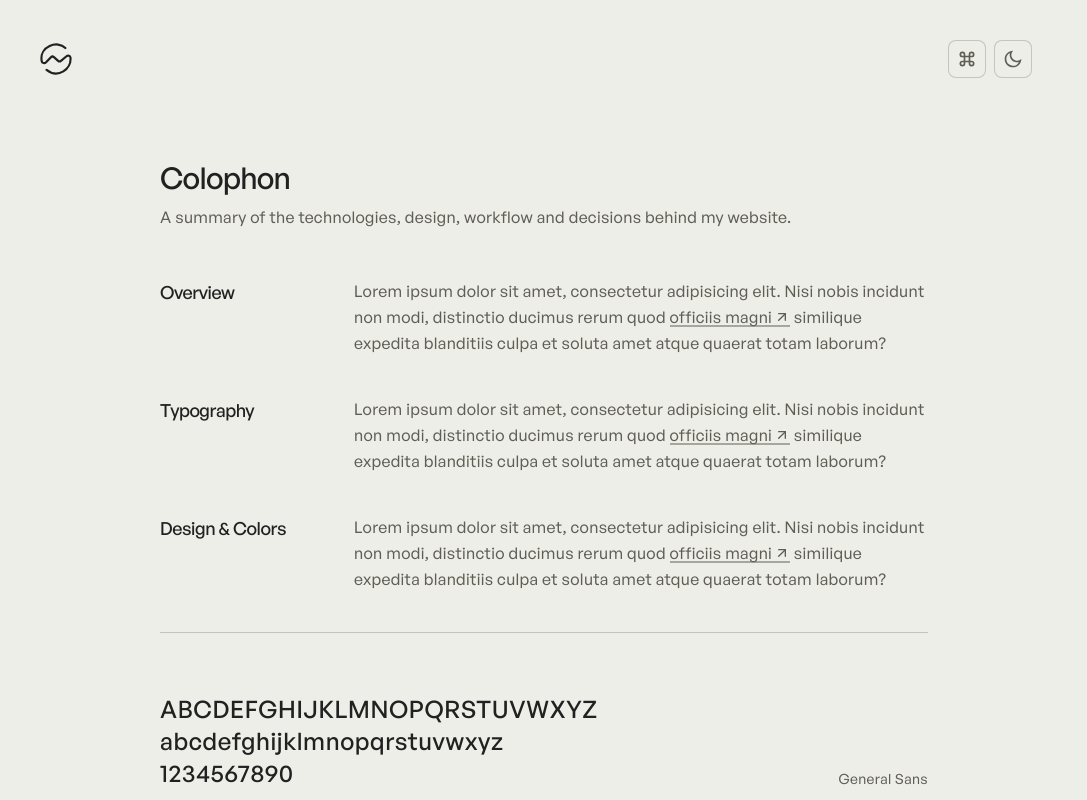
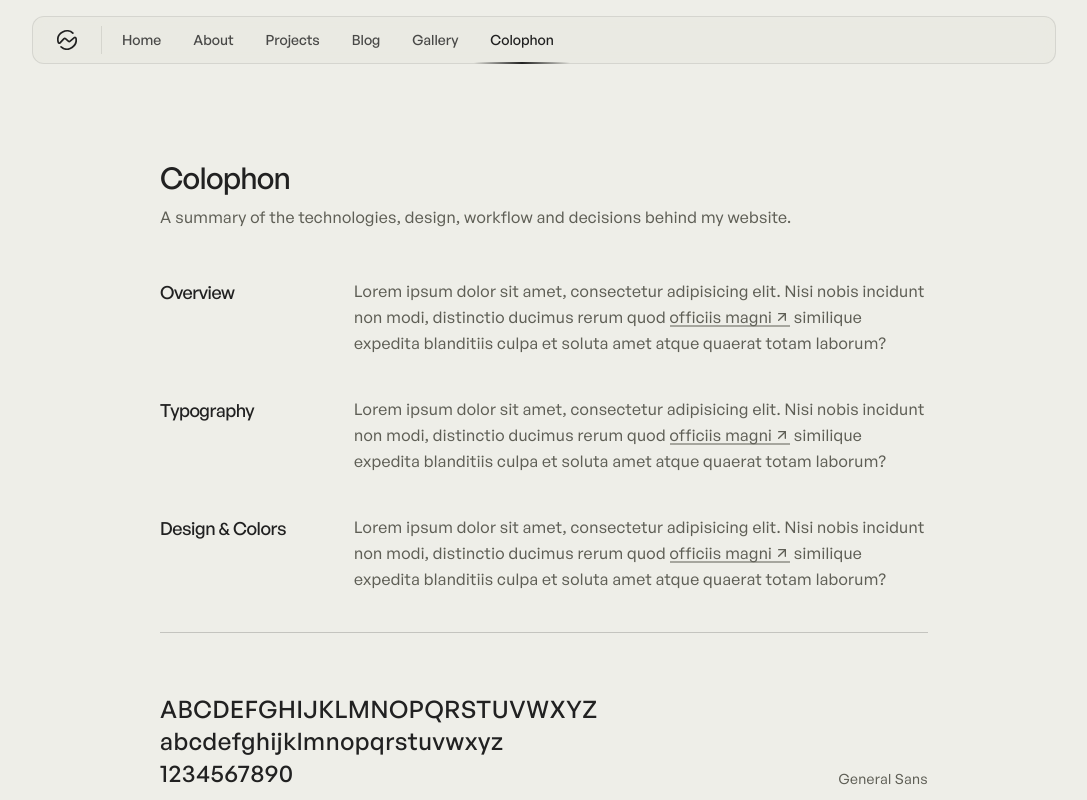
Before and after one commit to simstrom/snystrom.com, a Next.js app: page /colophon in a window 1280 px wide. Shown: the top 800 px of the page, without its empty margins (96-1183 px from the left). Built offline with nearby package versions, Linux system fonts and the light colour scheme.

Commit message:
new navbar

```diff
--- a/components/navbar.tsx
+++ b/components/navbar.tsx
@@ -1,163 +1,66 @@
 'use client';
 
-import { IconCommand } from '@/lib/icons';
+import { Logo } from '@/lib/icons';
 import { cn } from '@/lib/utils';
-import { AnimatePresence, motion, useMotionValueEvent, useScroll } from 'framer-motion';
 import Link from 'next/link';
 import { usePathname } from 'next/navigation';
-import { useEffect, useRef, useState } from 'react';
 
-import Button from './ui/button';
-import Menu from './ui/menu';
+import { navItems } from '@/lib/data';
 import ThemeSwitcher from './ui/themeSwitcher';
 
 export default function Navbar({ className }: { className?: string }) {
-	const [visible, setVisible] = useState(true);
-	const [isScrolled, setIsScrolled] = useState(false);
-	const [menuOpen, setMenuOpen] = useState(false);
-	const menuRef = useRef<HTMLDivElement>(null);
-	const pathName = usePathname();
-	const isStartPage = pathName == '/';
-	const { scrollY } = useScroll();
-
-	useMotionValueEvent(scrollY, 'change', (latest) => {
-		if (latest < 10) {
-			// setVisible(true);
-			setIsScrolled(false);
-		} else if (scrollY.getVelocity() > 0 && latest > 10) {
-			setIsScrolled(true);
-			// if (latest > 200) setVisible(false);
-		} else if (scrollY.getVelocity() < 0) {
-			// setVisible(true);
-		}
-	});
-
-	useEffect(() => {
-		const handleToggleMenu = (e: KeyboardEvent) => {
-			const { key, metaKey } = e;
-			const isMetaKey = key === 'k' && metaKey;
-
-			if (isMetaKey) {
-				setMenuOpen((prev) => !prev);
-				return;
-			}
-		};
-
-		const handleClickOutside = (e: MouseEvent) => {
-			if (menuRef.current && !menuRef.current.contains(e.target as Node)) {
-				setMenuOpen(false);
-			}
-		};
-
-		window.addEventListener('keydown', handleToggleMenu);
-		document.addEventListener('mousedown', handleClickOutside);
-
-		return () => {
-			window.removeEventListener('keydown', handleToggleMenu);
-			document.removeEventListener('mousedown', handleClickOutside);
-		};
-	}, [menuOpen]);
-
-	useEffect(() => {
-		if (!visible) setMenuOpen(false);
-	}, [visible, menuOpen]);
+	const currentPath = usePathname();
 
 	return (
-		<>
-			<AnimatePresence initial={false}>
-				<motion.header
-					initial={{ y: 0 }}
-					exit={{ y: -100 }}
-					animate={{ y: visible ? 0 : -100 }}
-					transition={{ type: 'spring', stiffness: 300, damping: 30 }}
+		<header
 			role="menubar"
 			className={cn(
-						'navbar flex w-screen py-10 justify-center fixed top-0 left-0 z-[99] border-b border-transparent transition-all duration-500 ease-in-out',
-						isScrolled && 'bg-background/70 backdrop-blur-md py-3 border-b-border/20',
-						isStartPage && !isScrolled && 'py-6',
+				'navbar pt-4 flex flex-col w-screen items-center fixed top-0 left-0 z-[99] dark:bg-gradient-to-b from-background/50 to-transparent transition-all',
 				className
 			)}
 		>
 			<div
-						ref={menuRef}
+				className="h-10 w-full blur-xl absolute top-0 dark:bg-gradient-to-b from-background/50 to-transparent opacity-50"
+				aria-hidden="true"
+			/>
+			<nav
+				aria-label="Main navigation"
 				className={cn(
-							'w-full px-4 lg:px-2 lg:pr-6 max-w-screen-lg flex flex-col transition-all duration-500 ease-in-out',
-							isStartPage && 'max-w-[90vw]',
-							isStartPage && isScrolled && 'max-w-screen-lg'
+					'flex items-center w-full h-12 max-w-screen-lg border rounded-xl px-4 backdrop-blur-md bg-background-secondary/80 dark:bg-background-secondary/60 border-border/10 dark:border-border/30'
 				)}
 			>
-						<div className={cn('flex justify-between items-center w-full')}>
+				<Link href="/" aria-label="Home" className="hover:opacity-80 transition-opacity p-2">
+					<Logo width={20} height={20} aria-label="Logo" />
+				</Link>
+
+				<div className="h-7 border-l ml-4 mr-1 border-border/10 dark:border-border/30"></div>
+
+				<div className="flex w-full h-full items-center text-foreground/80 text-sm font-medium tracking-normal">
+					{navItems.navigationLinks.map((navItem, idx) => (
 						<Link
-								href="/"
-								onClick={() => pathName != '/' && setMenuOpen(false)}
-								aria-label="Home"
-							>
-								<svg
-									width="28"
-									height="28"
-									viewBox="0 0 44 44"
-									fill="none"
-									aria-label="Logo"
+							key={`navItem-${idx}`}
+							href={navItem.path}
 							className={cn(
-										'w-8 h-8 hover:text-brand active:scale-95 origin-bottom transition-all duration-500 ease-in-out',
-										isScrolled && 'w-7 h-7'
+								'relative px-4 py-3 rounded-lg hover:text-foreground transition-colors',
+								`/${currentPath.split('/')[1]}` == navItem.path && 'text-foreground'
 							)}
 						>
-									<motion.path
-										key="logo"
-										initial={{ pathLength: 0 }}
-										animate={{ pathLength: 1 }}
-										transition={{
-											type: 'spring',
-											stiffness: 50,
-											damping: 20,
-										}}
-										strokeDasharray="0, 1"
-										d="M34.845 6.86401C24.2671 -4.26593 -1.32035 4.50812 2.35873 25.0049C2.8661 27.8315 6.33052 28.5367 8.33831 26.4834L15.0279 19.6422C16.1408 18.5041 17.9487 18.4333 19.1472 19.4808L24.9259 24.5317C26.035 25.5011 27.6838 25.5219 28.8169 24.5808L36.4377 18.2515C38.4871 16.5494 41.6121 17.3302 41.8982 19.9788C43.539 35.168 25.037 50.0697 9.01668 36.964"
-										stroke="currentColor"
-										strokeWidth="3"
-										strokeLinecap="round"
-									/>
-								</svg>
+							{navItem.name}
+							{`/${currentPath.split('/')[1]}` == navItem.path && (
+								<div className="h-0.5 absolute -bottom-[2px] left-0 right-0 bg-gradient-to-r from-transparent via-foreground to-transparent" />
+							)}
 						</Link>
-
-							<div className="flex gap-x-2">
-								<Button
-									size="icon"
-									onClick={() => setMenuOpen(!menuOpen)}
-									aria-label="Toggle menu"
-									className={cn(
-										'active:scale-95 text-foreground-secondary',
-										menuOpen &&
-											'focus-visible:outline-none text-brand after:border-brand after:border-2'
-									)}
-								>
-									<IconCommand />
-								</Button>
-								<ThemeSwitcher />
-							</div>
+					))}
 				</div>
 
-						<AnimatePresence>
+				<ThemeSwitcher className="ml-auto" />
+
+				{/* <AnimatePresence>
 							{menuOpen && (
-								<Menu isOpen={menuOpen} setIsOpen={setMenuOpen} currentPath={pathName} />
+								<Menu isOpen={menuOpen} setIsOpen={setMenuOpen} currentPath={currentPath} />
 							)}
-						</AnimatePresence>
-					</div>
-				</motion.header>
-
-				{/* OVERLAY ON OPEN*/}
-				<AnimatePresence key={'overlay'}>
-					{menuOpen && (
-						<motion.div
-							initial={{ opacity: 0 }}
-							animate={{ opacity: 1 }}
-							exit={{ opacity: 0 }}
-							className="fixed block top-0 left-0 w-screen min-h-screen bg-background-secondary/50 backdrop-blur-sm z-10"
-						/>
-					)}
-				</AnimatePresence>
-			</AnimatePresence>
-		</>
+						</AnimatePresence> */}
+			</nav>
+		</header>
 	);
 }
--- a/components/ui/menu.tsx
+++ b/components/ui/menu.tsx
@@ -1,159 +1,125 @@
-import { links, navItems } from '@/lib/data';
-import { IconArrowDown, IconArrowUp, IconCommand, IconEnter } from '@/lib/icons';
-import { motion } from 'framer-motion';
-import { useRouter } from 'next/navigation';
-import { useEffect, useState } from 'react';
-import Kbd from './kbd';
-import MenuItem from './menuItem';
+// import { links, navItems } from '@/lib/data';
+// import { IconArrowDown, IconArrowUp, IconCommand, IconEnter } from '@/lib/icons';
+// import { motion } from 'framer-motion';
+// import { useRouter } from 'next/navigation';
+// import { useEffect, useState } from 'react';
+// import Kbd from './kbd';
+// import MenuItem from './menuItem';
 
-interface MenuProps {
-	className?: string;
-	isOpen: boolean;
-	setIsOpen: React.Dispatch<React.SetStateAction<boolean>>;
-	currentPath: string;
-}
+// interface MenuProps {
+// 	className?: string;
+// 	isOpen: boolean;
+// 	setIsOpen: React.Dispatch<React.SetStateAction<boolean>>;
+// 	currentPath: string;
+// }
 
-const containerVariant = {
-	hidden: {
-		opacity: 0,
-		height: 0,
-	},
-	show: {
-		opacity: 1,
-		height: 'auto',
-		transition: {
-			type: 'spring',
-			stiffness: 180,
-			damping: 30,
-			staggerChildren: 0.04,
-		},
-	},
-};
+// const containerVariant = {
+// 	hidden: {
+// 		opacity: 0,
+// 		height: 0,
+// 	},
+// 	show: {
+// 		opacity: 1,
+// 		height: 'auto',
+// 		transition: {
+// 			type: 'spring',
+// 			stiffness: 180,
+// 			damping: 30,
+// 			staggerChildren: 0.04,
+// 		},
+// 	},
+// };
 
-const itemVariant = {
-	hidden: { opacity: 0 },
-	show: { opacity: 1 },
-};
+// const itemVariant = {
+// 	hidden: { opacity: 0 },
+// 	show: { opacity: 1 },
+// };
 
-export default function Menu({ currentPath, isOpen, setIsOpen, className }: MenuProps) {
-	const [focusedIndex, setFocusedIndex] = useState<number | null>(null);
-	const router = useRouter();
+// export default function Menu({ currentPath, isOpen, setIsOpen, className }: MenuProps) {
+// const [focusedIndex, setFocusedIndex] = useState<number | null>(null);
+// const router = useRouter();
 
-	useEffect(() => {
-		const handleKeyboardShortcuts = (e: KeyboardEvent) => {
-			switch (e.key) {
-				case 'Escape':
-					setIsOpen(false);
-					break;
-				case 'ArrowUp':
-					e.preventDefault();
-					setFocusedIndex((prevIndex) =>
-						prevIndex === null ? links.length - 1 : (prevIndex + links.length - 1) % links.length
-					);
-					break;
-				case 'ArrowDown':
-					e.preventDefault();
-					setFocusedIndex((prevIndex) => (prevIndex === null ? 0 : (prevIndex + 1) % links.length));
-					break;
-				case 'Enter':
-					if (focusedIndex !== null) {
-						setIsOpen(false);
-						router.push(links[focusedIndex].path);
-					}
-					break;
-				default:
-					break;
-			}
-		};
+// useEffect(() => {
+// 	const handleKeyboardShortcuts = (e: KeyboardEvent) => {
+// 		switch (e.key) {
+// 			case 'Escape':
+// 				setIsOpen(false);
+// 				break;
+// 			case 'ArrowUp':
+// 				e.preventDefault();
+// 				setFocusedIndex((prevIndex) =>
+// 					prevIndex === null ? links.length - 1 : (prevIndex + links.length - 1) % links.length
+// 				);
+// 				break;
+// 			case 'ArrowDown':
+// 				e.preventDefault();
+// 				setFocusedIndex((prevIndex) => (prevIndex === null ? 0 : (prevIndex + 1) % links.length));
+// 				break;
+// 			case 'Enter':
+// 				if (focusedIndex !== null) {
+// 					setIsOpen(false);
+// 					router.push(links[focusedIndex].path);
+// 				}
+// 				break;
+// 			default:
+// 				break;
+// 		}
+// 	};
 
-		window.addEventListener('keydown', handleKeyboardShortcuts);
-		return () => window.removeEventListener('keydown', handleKeyboardShortcuts);
-	}, [focusedIndex]);
+// 	window.addEventListener('keydown', handleKeyboardShortcuts);
+// 	return () => window.removeEventListener('keydown', handleKeyboardShortcuts);
+// }, [focusedIndex]);
 
-	return (
-		<motion.div
-			variants={containerVariant}
-			initial="hidden"
-			animate="show"
-			exit="hidden"
-			aria-expanded={isOpen}
-		>
-			<nav
-				className="max-h-[80vh] overflow-y-auto pt-6 pb-3 sm:pb-2 px-2 sm:px-4 space-y-4 border-t"
-				aria-label="Main navigation"
-			>
-				<div>
-					<motion.h5
-						variants={itemVariant}
-						className="font-mono uppercase text-xs tracking-wide text-foreground-secondary px-2 mb-2"
-					>
-						Navigation
-					</motion.h5>
-					<ul>
-						{navItems.navigationLinks.map((navItem, idx) => (
-							<motion.li key={idx} variants={itemVariant}>
-								<MenuItem
-									navItem={navItem}
-									idx={idx}
-									setFocusedIndex={setFocusedIndex}
-									setIsOpen={setIsOpen}
-									isCurrentPath={`/${currentPath.split('/')[1]}` == navItem.path}
-									isFocused={idx === focusedIndex ? true : false}
-								/>
-							</motion.li>
-						))}
-					</ul>
-				</div>
-				<div>
-					<motion.h5
-						variants={itemVariant}
-						className="font-mono uppercase text-xs tracking-wide text-foreground-secondary px-2 mb-2"
-					>
-						Links
-					</motion.h5>
-					<ul>
-						{[...navItems.otherLinks, ...navItems.socialLinks].map((navItem, idx) => (
-							<motion.li key={idx} variants={itemVariant}>
-								<MenuItem
-									navItem={navItem}
-									idx={idx + navItems.navigationLinks.length}
-									setFocusedIndex={setFocusedIndex}
-									setIsOpen={setIsOpen}
-									isCurrentPath={currentPath == navItem.path}
-									isFocused={idx + navItems.navigationLinks.length === focusedIndex ? true : false}
-								/>
-							</motion.li>
-						))}
-					</ul>
-				</div>
-			</nav>
+// 	return (
 
-			{/*  MenuFooter */}
-			<motion.div
-				variants={itemVariant}
-				className="hidden sm:flex py-3 px-4 sm:px-6 gap-8 items-center font-mono uppercase text-xs tracking-wide text-foreground-secondary border-t select-none"
-			>
-				<Kbd
-					label="Menu"
-					icons={[<IconCommand key={'menu'} width={14} />]}
-					iconTitle="Command"
-					letter="K"
-				/>
-				<Kbd
-					label="Theme"
-					icons={[<IconCommand key={'theme'} width={14} />]}
-					iconTitle="Command"
-					letter="B"
-				/>
-				<Kbd
-					label="Navigate"
-					icons={[
-						<IconArrowUp key={'navigate-up'} width={12} />,
-						<IconArrowDown key={'navigate-down'} width={12} />,
-					]}
-				/>
-				<Kbd label="Open" icons={[<IconEnter key={'open'} width={15} />]} />
-			</motion.div>
-		</motion.div>
-	);
-}
+// 			<nav
+// 				className="max-h-[80vh] overflow-y-auto pt-6 pb-3 sm:pb-2 px-2 sm:px-4 space-y-4 border-t"
+// 				aria-label="Main navigation"
+// 			>
+// 				<div>
+// 					<motion.h5
+// 						variants={itemVariant}
+// 						className="font-mono uppercase text-xs tracking-wide text-foreground-secondary px-2 mb-2"
+// 					>
+// 						Navigation
+// 					</motion.h5>
+// 					<ul>
+// 						{navItems.navigationLinks.map((navItem, idx) => (
+// 							<motion.li key={idx} variants={itemVariant}>
+// 								<MenuItem
+// 									navItem={navItem}
+// 									idx={idx}
+// 									setFocusedIndex={setFocusedIndex}
+// 									setIsOpen={setIsOpen}
+// 									isCurrentPath={`/${currentPath.split('/')[1]}` == navItem.path}
+// 									isFocused={idx === focusedIndex ? true : false}
+// 								/>
+// 							</motion.li>
+// 						))}
+// 					</ul>
+// 				</div>
+// 				<div>
+// 					<motion.h5
+// 						variants={itemVariant}
+// 						className="font-mono uppercase text-xs tracking-wide text-foreground-secondary px-2 mb-2"
+// 					>
+// 						Links
+// 					</motion.h5>
+// 					<ul>
+// 						{[...navItems.otherLinks, ...navItems.socialLinks].map((navItem, idx) => (
+// 							<motion.li key={idx} variants={itemVariant}>
+// 								<MenuItem
+// 									navItem={navItem}
+// 									idx={idx + navItems.navigationLinks.length}
+// 									setFocusedIndex={setFocusedIndex}
+// 									setIsOpen={setIsOpen}
+// 									isCurrentPath={currentPath == navItem.path}
+// 									isFocused={idx + navItems.navigationLinks.length === focusedIndex ? true : false}
+// 								/>
+// 							</motion.li>
+// 						))}
+// 					</ul>
+// 				</div>
+// 			</nav>
+// 	)
+// }
--- a/components/ui/themeSwitcher.tsx
+++ b/components/ui/themeSwitcher.tsx
@@ -1,63 +1,63 @@
 'use client';
 
 import { IconMoon, IconSun } from '@/lib/icons';
+import { cn } from '@/lib/utils';
 import { AnimatePresence, motion } from 'framer-motion';
 import { useTheme } from 'next-themes';
 import { useEffect, useState } from 'react';
 
-import Button from './button';
-
-export default function ThemeSwitcher() {
+export default function ThemeSwitcher({ className }: { className?: string }) {
 	const [mounted, setMounted] = useState(false);
 	const { setTheme, theme } = useTheme();
 
+	// Avoid hydration mismatch
 	useEffect(() => {
-		// Make sure theme is loaded
 		setMounted(true);
-
-		const handleKeys = (e: KeyboardEvent) => {
-			if (e.key === 'b' && e.metaKey) {
-				setTheme(theme === 'dark' ? 'light' : 'dark');
-			}
-		};
-		window.addEventListener('keydown', handleKeys);
-
-		return () => window.removeEventListener('keydown', handleKeys);
 	}, []);
 
 	return (
-		<Button
-			size="icon"
-			onClick={() => setTheme(theme === 'dark' ? 'light' : 'dark')}
-			className="active:scale-95 relative overflow-hidden text-foreground-secondary"
-			aria-label="Toggle theme"
-		>
-			<AnimatePresence mode="wait">
-				{mounted &&
-					(theme == 'light' ? (
+		<AnimatePresence mode="wait">
+			{mounted && (
+				<motion.button
+					initial={{ opacity: 0 }}
+					animate={{ opacity: 1 }}
+					transition={{ duration: 0.2 }}
+					onClick={() => setTheme(theme === 'dark' ? 'light' : 'dark')}
+					className={cn(
+						'p-2 rounded-full overflow-hidden text-foreground/80 hover:text-foreground hover:bg-background-secondary dark:hover:bg-foreground/10 transition-colors',
+						className
+					)}
+					aria-label="Toggle theme"
+				>
+					<div className="relative h-5 w-5 flex items-center justify-center">
 						<motion.div
-							key="light"
 							className="absolute"
-							initial={{ x: 30, opacity: 0 }}
-							exit={{ x: 30, opacity: 0 }}
-							animate={{ x: 0, opacity: 1 }}
-							transition={{ type: 'tween', duration: 0.1, ease: 'easeInOut' }}
+							initial={{ y: theme === 'light' ? 0 : 50 }}
+							animate={{ y: theme === 'light' ? 0 : 50, rotate: theme === 'light' ? 0 : 100 }}
+							transition={{
+								type: 'spring',
+								stiffness: 300,
+								damping: 30,
+							}}
 						>
 							<IconSun />
 						</motion.div>
-					) : (
+
 						<motion.div
-							key="dark"
 							className="absolute"
-							initial={{ x: -30, opacity: 0 }}
-							exit={{ x: -30, opacity: 0 }}
-							animate={{ x: 0, opacity: 1 }}
-							transition={{ type: 'tween', duration: 0.1, ease: 'easeInOut' }}
+							initial={{ y: theme === 'dark' ? 0 : -50 }}
+							animate={{ y: theme === 'dark' ? 0 : -50, rotate: theme === 'dark' ? 0 : -200 }}
+							transition={{
+								type: 'spring',
+								stiffness: 300,
+								damping: 30,
+							}}
 						>
 							<IconMoon />
 						</motion.div>
-					))}
-			</AnimatePresence>
-		</Button>
+					</div>
+				</motion.button>
+			)}
+		</AnimatePresence>
 	);
 }
```
Lines whose indentation alone changed are shown as unchanged.
